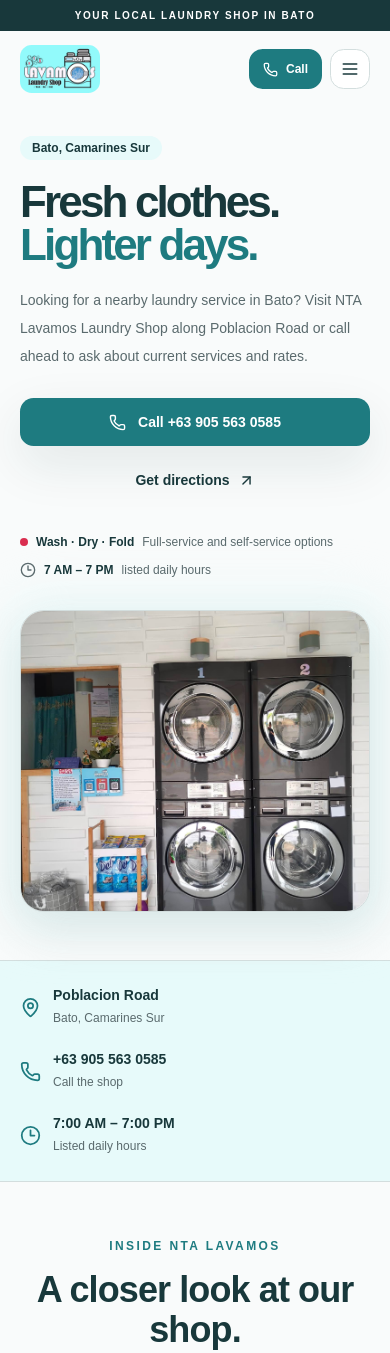
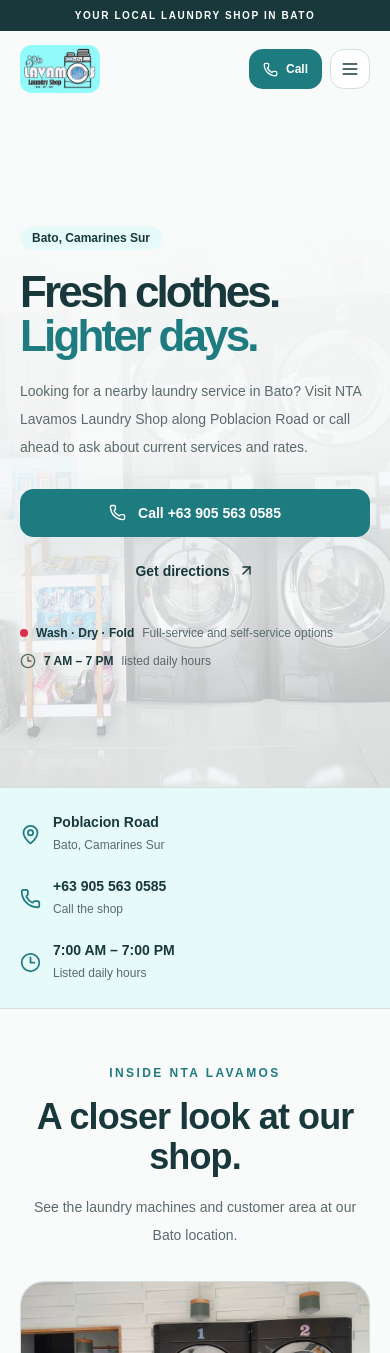
Before and after one commit to Draizen75/NTA-Lavamos-Laundry-Shop, a Next.js app: page / in a window 390 px wide. Shown: the top 1353 px of the page. Built offline with nearby package versions, Linux system fonts and the light colour scheme.

Commit message:
Use shop photo as responsive hero background

```diff
--- a/app/page.tsx
+++ b/app/page.tsx
@@ -41,8 +41,20 @@ export default function Home() {
         <MobileNav phoneHref={business.phoneHref} facebookHref={business.facebook} />
       </header>
 
-      <section className="container grid items-center gap-8 pb-12 pt-7 sm:gap-10 sm:pb-16 sm:pt-10 lg:grid-cols-[1.02fr_0.98fr] lg:pb-24 lg:pt-12">
-        <div className="relative z-10">
+      <section className="relative isolate overflow-hidden bg-background">
+        <div className="absolute inset-0 -z-20" aria-hidden="true">
+          <Image
+            src="/lavamos%20shop.jpg"
+            alt=""
+            fill
+            priority
+            sizes="100vw"
+            className="object-cover object-[62%_center] lg:object-[68%_center]"
+          />
+        </div>
+        <div className="absolute inset-0 -z-10 bg-gradient-to-b from-background via-background/95 to-background/65 sm:via-background/90 sm:to-background/45 lg:bg-gradient-to-r lg:from-background lg:via-background/95 lg:via-45% lg:to-background/15" aria-hidden="true" />
+        <div className="container relative grid min-h-[680px] items-center py-12 sm:min-h-[720px] sm:py-16 lg:min-h-[680px] lg:grid-cols-[1.05fr_0.95fr] lg:py-20">
+          <div className="relative z-10 max-w-[650px]">
             <Badge variant="secondary" className="border-0 bg-brand-mint text-brand-deep">Bato, Camarines Sur</Badge>
             <h1 className="mt-5 max-w-[650px] text-[clamp(2.75rem,9vw,5.8rem)] font-black leading-[0.98] tracking-[-0.065em] text-brand-deep sm:mt-6">
               Fresh clothes.<br /><span className="text-primary">Lighter days.</span>
@@ -58,20 +70,6 @@ export default function Home() {
               <span className="flex items-center gap-2"><span className="h-2 w-2 rounded-full bg-brand-red" /><strong className="text-brand-deep">Wash · Dry · Fold</strong> Full-service and self-service options</span>
               <span className="flex items-center gap-2"><Clock3 size={16} /><strong className="text-brand-deep">7 AM – 7 PM</strong> listed daily hours</span>
             </div>
-        </div>
-
-        <div className="relative mx-auto w-full max-w-[600px]">
-          <div className="absolute -inset-4 rounded-[2rem] bg-brand-mint/70 blur-xl" aria-hidden="true" />
-          <div className="relative overflow-hidden rounded-3xl border border-border bg-white shadow-soft">
-            <Image
-              src="/lavamos%20shop.jpg"
-              alt="Inside NTA Lavamos Laundry Shop showing its commercial washer and dryer machines"
-              width={1024}
-              height={1365}
-              priority
-              sizes="(max-width: 1023px) calc(100vw - 2.5rem), 600px"
-              className="h-[300px] w-full object-cover sm:h-[420px] lg:h-[520px]"
-            />
           </div>
         </div>
       </section>
```
Lines whose indentation alone changed are shown as unchanged.
